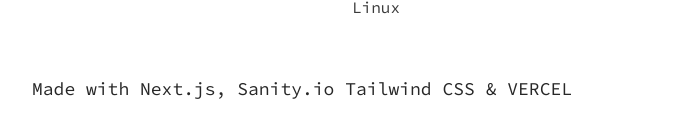
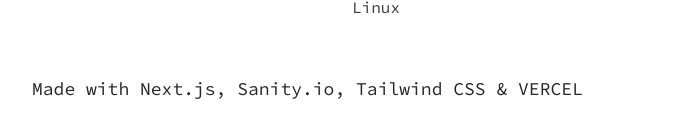
Before and after one commit to SanyamPunia/Portfolio, a Next.js app: page /about in a window 1280 px wide. Shown: the part 1481-1618 px from the top of the page, without its empty margins (288-981 px from the left). Built offline with nearby package versions, Linux system fonts and the light colour scheme.

Commit message:
update initial theme state

```diff
--- a/components/Footer.js
+++ b/components/Footer.js
@@ -1,7 +1,7 @@
 const Footer = () => {
     return (
         <p className="mb-14 font-source_code_pro text-bgBlack dark:text-mainWhite text-lg">
-            Made with <a className="text-bgBlack dark:text-mainGreen transition dark:hover:text-hoverGray" href="https://nextjs.org/">Next.js</a>, <a href="https://www.sanity.io/" className="text-bgBlack dark:text-mainGreen transition dark:hover:text-hoverGray">Sanity.io</a> <a className="text-bgBlack dark:text-mainGreen transition dark:hover:text-hoverGray" href="https://tailwindcss.com/">Tailwind CSS</a> & <a className="text-bgBlack dark:text-mainGreen transition dark:hover:text-hoverGray" href="https://vercel.com/">VERCEL</a>
+            Made with <a className="text-bgBlack dark:text-mainGreen transition dark:hover:text-hoverGray" href="https://nextjs.org/">Next.js</a>, <a href="https://www.sanity.io/" className="text-bgBlack dark:text-mainGreen transition dark:hover:text-hoverGray">Sanity.io,</a> <a className="text-bgBlack dark:text-mainGreen transition dark:hover:text-hoverGray" href="https://tailwindcss.com/">Tailwind CSS</a> & <a className="text-bgBlack dark:text-mainGreen transition dark:hover:text-hoverGray" href="https://vercel.com/">VERCEL</a>
         </p>
     )
 }
--- a/components/Header.js
+++ b/components/Header.js
@@ -6,7 +6,7 @@
 import Link from "next/link"
 
 const Header = () => {
-  const { theme, setTheme } = useTheme()
+  const { theme, setTheme } = useTheme('dark')
   const [mounted, setMounted] = useState(false);
   const router = useRouter();
 
--- a/package.json
+++ b/package.json
@@ -11,6 +11,7 @@
   "dependencies": {
     "@headlessui/react": "^1.5.0",
     "@sanity/image-url": "^1.0.1",
+    "countapi-js": "^1.0.2",
     "next": "12.1.0",
     "next-sanity": "^0.5.1",
     "next-themes": "^0.1.1",
--- a/pages/blogs.js
+++ b/pages/blogs.js
@@ -32,7 +32,7 @@
                             <div className="flex justify-between mb-2">
                                 <div className="flex gap-1 flex-col">
                                     <Link key={post._id} href={`/blogs/${post.slug.current}`}>
-                                        <h1 className="cursor-pointer transition dark:hover:text-mainGreen font-source_code_pro text-xl text-bgBlack dark:text-mainWhite">{post.title}</h1>
+                                        <h1 className="cursor-pointer transition dark:hover:text-mainGreen font-mulish text-xl text-bgBlack dark:text-mainWhite">{post.title}</h1>
                                     </Link>
                                     {post.publishDate &&
                                         <h1 className="font-source_code_pro text-bgBlack dark:text-blogDate">{post.publishDate}</h1>
```
Also changed, not shown: 1 other file (tests, documents, lock files or other folders).
